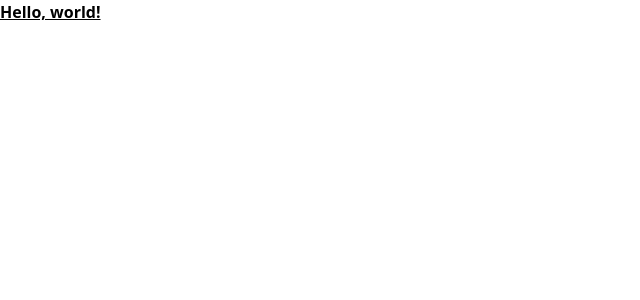
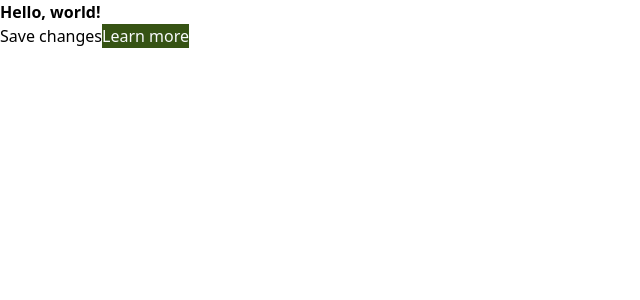
Before and after one commit to saidibnali19/tailwind-in-next, a Next.js app: page / in a window 1280 px wide. Shown: the top 300 px of the page, without its empty margins (0-640 px from the left). Built offline with nearby package versions, Linux system fonts and the light colour scheme.

Commit message:
style a button, its hover, focus and active states using Tailwind

```diff
--- a/src/app/page.js
+++ b/src/app/page.js
@@ -1,7 +1,9 @@
 export default function Home() {
   return (
     <>
-      <h1 className="font-bold underline">Hello, world!</h1>
+      <h1 className="font-bold">Hello, world!</h1>
+      <button className="hover:bg-sky-500 focus:outline-sky-500  active:bg-sky-400">Save changes</button>
+      <button className="bg-lime-900 text-slate-50 hover:bg-lime-700 focus:outline-lime-700 focus:outline-offset-2 active:bg-lime-600">Learn more</button>
     </>
   );
 }
```
